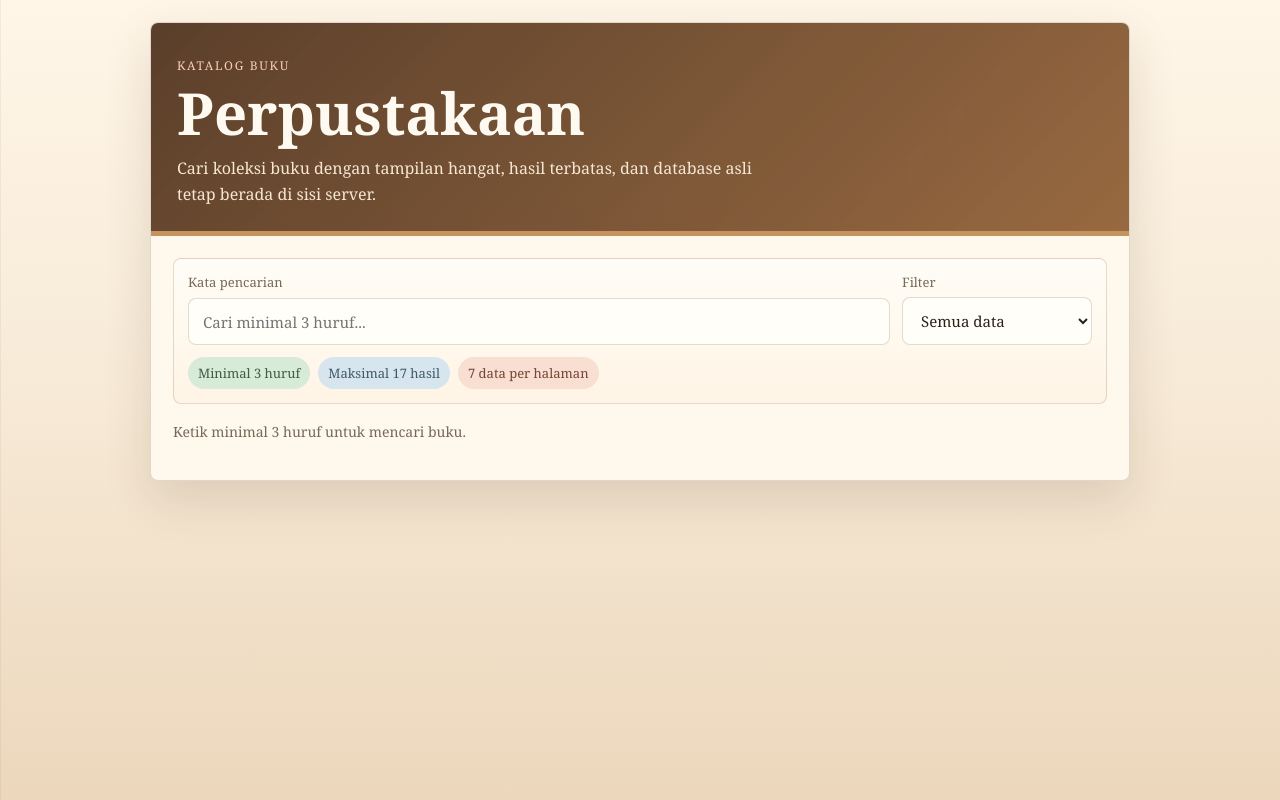
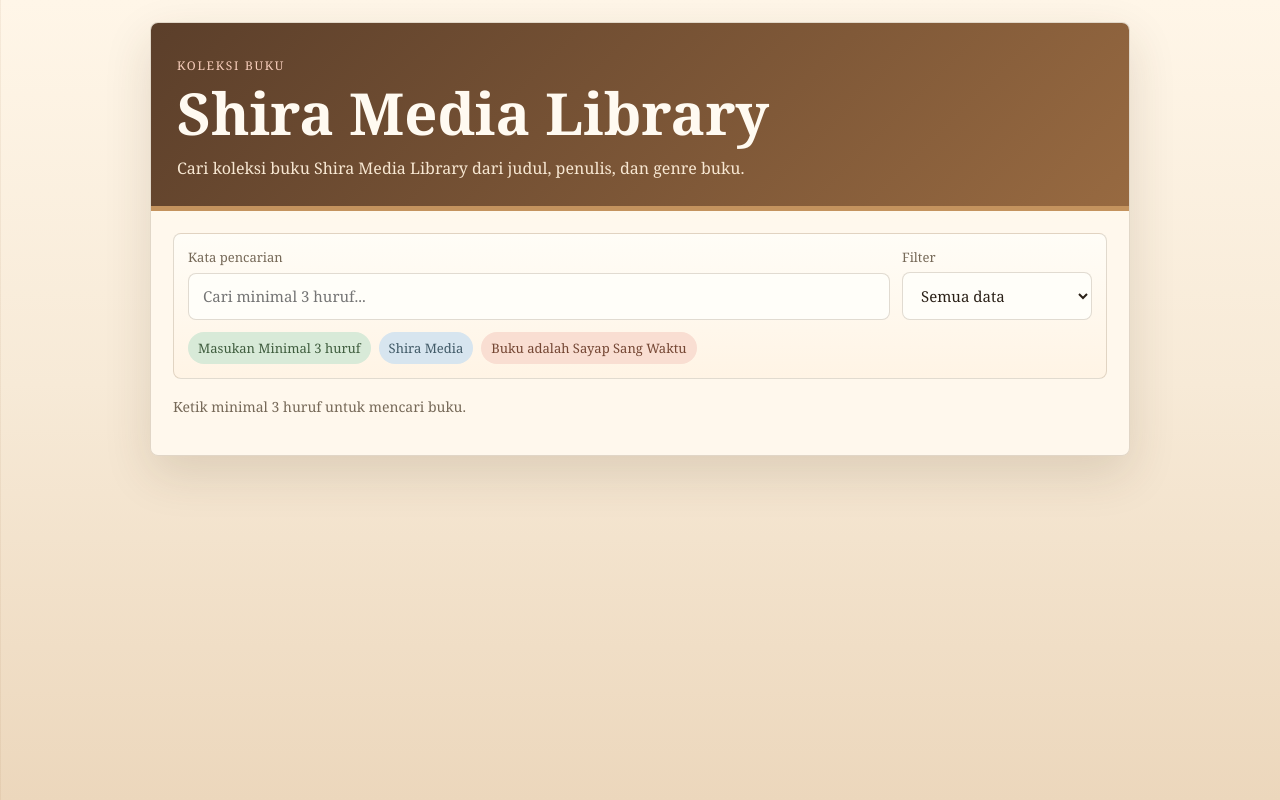
Before and after one commit to isnandshiraco/indexdatabookshilibnco, a website: page index.html in a window 1280 px wide. Drawn offline with Linux system fonts and the light colour scheme.

Commit message:
index.html

```diff
--- a/index.html
+++ b/index.html
@@ -3,7 +3,7 @@
 <head>
   <meta charset="UTF-8">
   <meta name="viewport" content="width=device-width, initial-scale=1.0">
-  <title>Perpustakaan</title>
+  <title>Shira Media Library</title>
   <style>
     :root {
       --bg: #f7ead7;
@@ -297,10 +297,10 @@
 <body>
   <main class="shell">
     <section class="hero">
-      <p class="eyebrow">Katalog Buku</p>
-      <h1>Perpustakaan</h1>
+      <p class="eyebrow">Koleksi Buku</p>
+      <h1>Shira Media Library</h1>
       <p class="subtitle">
-        Cari koleksi buku dengan tampilan hangat, hasil terbatas, dan database asli tetap berada di sisi server.
+        Cari koleksi buku Shira Media Library dari judul, penulis, dan genre buku.
       </p>
     </section>
 
@@ -324,9 +324,9 @@
           </label>
         </div>
         <div class="hint-row" aria-hidden="true">
-          <span class="tag">Minimal 3 huruf</span>
-          <span class="tag">Maksimal 17 hasil</span>
-          <span class="tag">7 data per halaman</span>
+          <span class="tag">Masukan Minimal 3 huruf</span>
+          <span class="tag">Shira Media</span>
+          <span class="tag">Buku adalah Sayap Sang Waktu</span>
         </div>
       </div>
 
```
